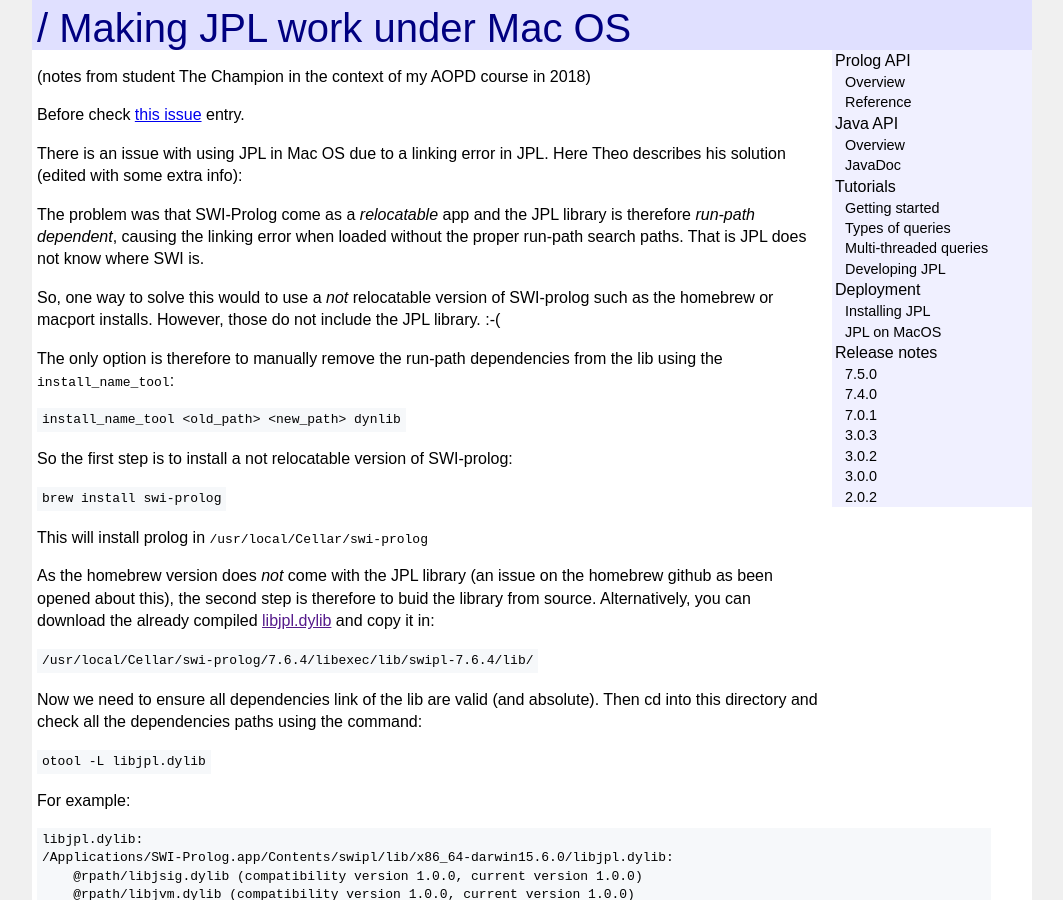
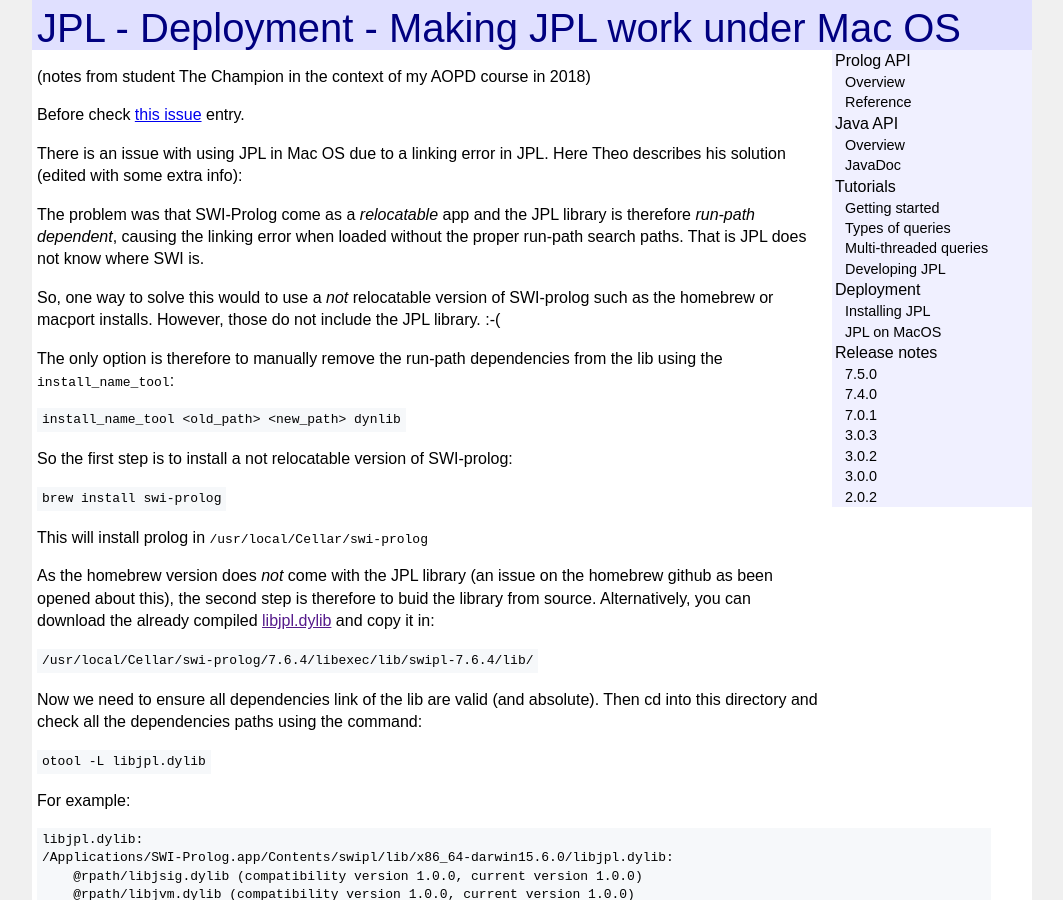
Before and after one commit to anionic/jpl-nav, a Jekyll site: the page built from docs/DeploymentMacos.md, in a window 1280 px wide and 900 px high. Shown: the whole window, without its empty margins (108-1171 px from the left). Built offline with Jekyll 4.4.1, drawn with Linux system fonts in a browser that asks for light colours; our own code applies the rules of GitHub Pages for plain Markdown files.

Commit message:
Update DeploymentMacos.md

```diff
--- a/docs/DeploymentMacos.md
+++ b/docs/DeploymentMacos.md
@@ -1,4 +1,4 @@
-# / Making JPL work under Mac OS
+# JPL - Deployment - Making JPL work under Mac OS
 
 (notes from student The Champion in the context of my AOPD course in 2018)
 
```
